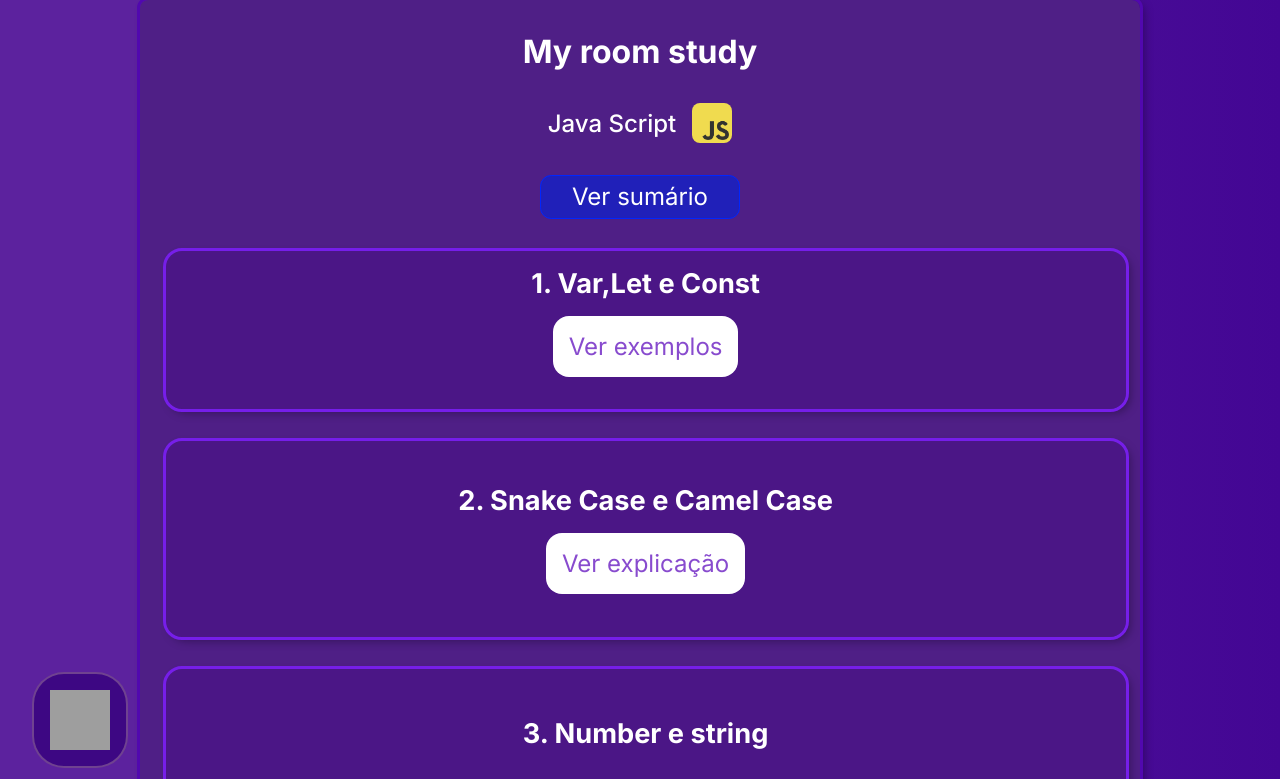
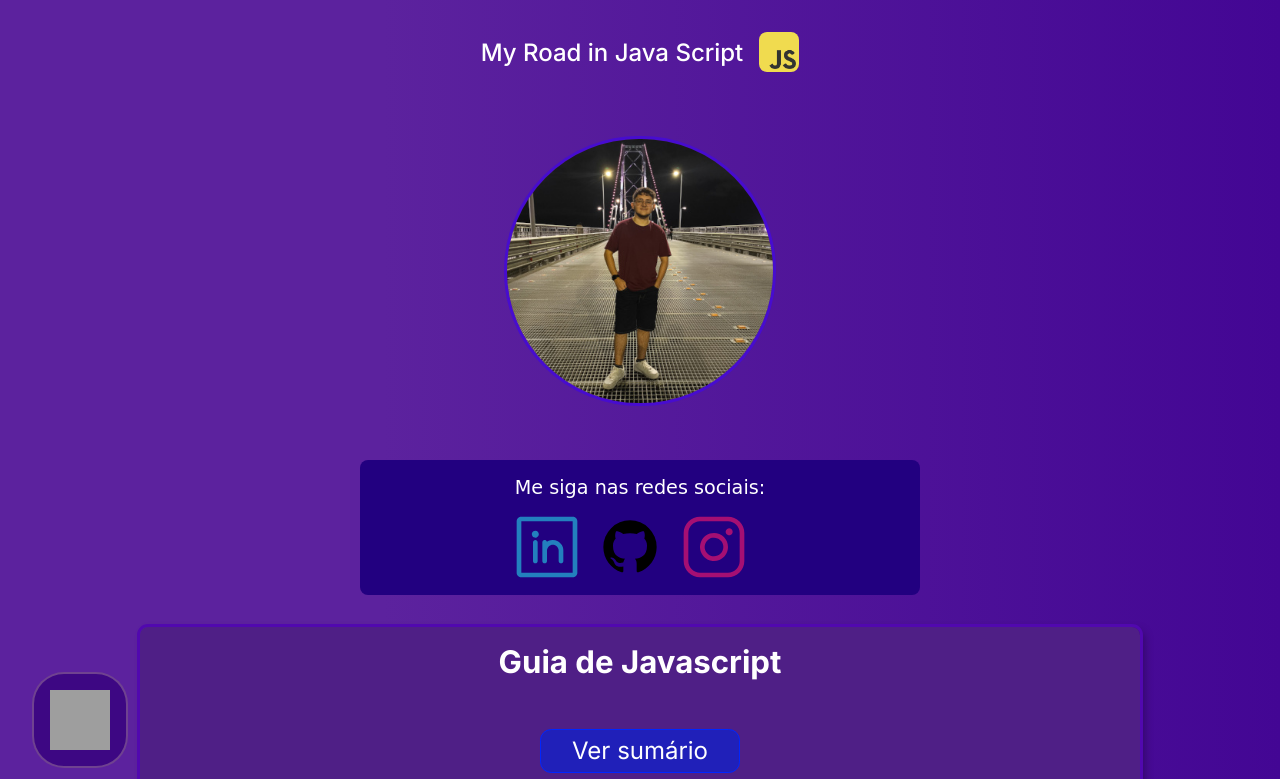
Before and after one commit to LeonardoBruchez/GuideJavaScript, a plain HTML site: page index.html in a window 1280 px wide. Shown: the top 779 px of the page. Drawn offline with Linux system fonts and the light colour scheme; grey boxes are pictures that could not be loaded; a web font is replaced by a local one.

Commit message:
update the css header

```diff
--- a/index.html
+++ b/index.html
@@ -7,20 +7,36 @@
   <meta name="viewport" content="width=device-width, initial-scale=1.0">
   <title>My room study</title>
   <link rel="stylesheet" href="styles/index.css">
-  <link href="https://fonts.googleapis.com/css2?family=Inter:ital,opsz,wght@0,14..32,100..900;1,14..32,100..900&display=swap" rel="stylesheet">
+  <link href="https://fonts.googleapis.com/css2?family=Edu+NSW+ACT+Cursive:wght@400..700&family=Google+Sans+Code:ital,wght@0,300..800;1,300..800&family=Inter:ital,opsz,wght@0,14..32,100..900;1,14..32,100..900&display=swap" rel="stylesheet">
+
 </head>
 <body>
   <main>
     <header>
+      <div  class="titleJS" id="titleJS">
+        <h1>My Road in Java Script</h1>
+        <img src="assets/JavaScript-logo.png" alt="">
+      </div>
+      <img src="assets/avatar.png" alt="" id="IconProfile">
     </header>
+    <div class="Social-wrapper">
+      <p>Me siga nas redes sociais:</p>
+      <div class="Links-Wrapper">
+        <a href="https://www.linkedin.com/in/leonardo-bruchez-280635356" target="_blank" id="LinkedinIcon">
+          <img src="assets/linkedin-logo.svg" alt="">
+        </a>
+        <a href="https://github.com/LeonardoBruchez" id="githubIcon" target="_blank">
+          <img src="assets/githubIcon.svg" alt="" >
+        </a>
+        <a href="https://www.instagram.com/bruchezleo" id="InstagramIcon" target="_blank">
+          <img src="assets/instagram-logo.svg" alt="">
+        </a>
+      </div>
+    </div>
+    <div class="space"></div>
 
     <article id="java-script">
-      <h1>My room study </h1>
-
-      <div  class="titleJS">
-        <p>Java Script</p>
-        <img src="assets/JavaScript-logo.png" alt="">
-      </div>
+      <h1>Guia de Javascript</h1>
 
       <button type="submit" id="showSumary">Ver sumário</button>
 
@@ -204,19 +220,23 @@ Proibido ❌
           <p>`O aluno ${aluno} de ${idade} anos tirou ${nota} na prova`</p>
           <p>Basta colocar a variável dentro de ${} para mencionar ela,e colocar crases `` no lugar das aspas em volta</p>
           <pre>
-            var nome = prompt("Qual seu nome?")
-    console.log(nome)
-    var idade = prompt(`Olá ${nome}, Quantos anos
-     você tem?`)
-    console.log(idade)
-    alert("Que legal!")
-    document.write(`Seu nome é &lt;strong&gt;${nome}&lt;/strong&gt;;
-     e você tem <strong>${idade}</strong> anos. <br>`)
-    document.write(`Seu nome tem <strong>${nome.length}</strong> letras. <br>`)
-    document.write('Para contar a quantidade de letras
-     existentes no nome considere usar ${variavel.length}
-      igual mostra na foto abaixo: <br>')
-    document.write(`<img src="../assets/length.PNG" alt="">`)
+var nome = prompt("Qual seu
+ nome?")
+console.log(nome)
+var idade = prompt(`Olá
+${nome}, Quantos anos
+você tem?`)
+console.log(idade)
+alert("Que legal!")
+document.write(`Seu nome é
+&lt;strong&gt;${nome}&lt;/strong&gt;;
+e você tem ${idade} anos. <br>`)
+document.write(`Seu nome tem
+${nome.length} letras. <br>`)
+document.write('Para contar a
+ quantidade de letras
+existentes no nome considere
+usar ${variavel.length}
           </pre>
         </div>
       </section>
@@ -1081,7 +1101,7 @@ Proibido ❌
 
 
 
-  <a href="#java-script" id="button">
+  <a href="#titleJS" id="button">
     <img src="https://icons.iconarchive.com/icons/icons8/ios7/128/Arrows-Up-4-icon.png" width="60" height="60">
   </a>
   <script src="scripts.js"></script>
--- a/styles/section.css
+++ b/styles/section.css
@@ -1,3 +1,103 @@
+& header {
+  display: grid;
+  justify-items: center;
+  &> .titleJS {
+    justify-content: center;
+    gap: 1rem;
+    display: flex;
+    align-items: center;
+    margin-top: 2rem;
+
+      & > h1{
+      text-align: center;
+      font: var(--font1-5rem500);
+      color: white;
+    }
+
+    & img {
+      width: 2.5rem;
+      height: 2.5rem;
+      border-radius: .5rem;
+    }
+  }
+  &> h1 {
+      font:var(--font2rem700);
+      text-align: center;
+      margin-top: 2rem;
+    }
+
+  & > #IconProfile {
+    display: grid;
+    justify-self: center;
+    border-radius: 20rem;
+    margin-block: 4rem 1.4rem ;
+    width: 17rem;
+    border: 3px solid rgb(71, 12, 207);
+  }
+
+}
+.Social-wrapper{
+  background-color: rgb(34, 0, 128);
+  display: grid;
+  grid-auto-flow: row;
+  color: white;
+  gap: 1rem;
+  width: 20rem;
+  padding-block: 1rem;
+  justify-content: center;
+  border-radius: 0.5rem;
+  margin: auto;
+  justify-self: center;
+  font-family: cursive;
+
+  .Links-Wrapper{
+    display: grid;
+    grid-auto-flow: column;
+  }
+
+  & #LinkedinIcon{
+    width: fit-content;
+    display: grid;
+    align-items: center;
+    justify-content: center;
+    & img {
+      width: 4rem;
+      align-items: center;
+      justify-self: center;
+      display: grid;
+    }
+  }
+
+  & #githubIcon{
+     width: fit-content;
+    display: grid;
+    align-items: center;
+    justify-content: center;
+    & img {
+      width: 4rem;
+      align-items: center;
+      justify-self: center;
+      display: grid;
+    }
+  }
+
+  & #InstagramIcon{
+    width: fit-content;
+    display: grid;
+    align-items: center;
+    justify-content: center;
+    & img {
+      width: 4rem;
+      align-items: center;
+      justify-self: center;
+      display: grid;
+    }
+  }
+}
+
+.space{
+  margin-block: 2rem;
+}
 #java-script {
   display: grid;
   gap: 2rem;
@@ -12,28 +112,12 @@
   box-shadow: rgba(0, 0, 0, 0.342) 4px 4px 10px;
   color: rgb(255, 255, 255);
 
-  &> h1 {
-      font:var(--font2rem700);
-      text-align: center;
-      margin-top: 2rem;
-    }
-  &> .titleJS {
-    justify-content: center;
-    gap: 1rem;
-    display: flex;
-    align-items: center;
+  & > h1 {
+    text-align: center;
+    margin-block: 1rem;
+  }
 
-      & > p{
-      text-align: center;
-      font: var(--font1-5rem500);
-    }
 
-    & img {
-      width: 2.5rem;
-      height: 2.5rem;
-      border-radius: .5rem;
-    }
-  }
 
 
 
@@ -268,6 +352,15 @@
     }
 
     &>div {
+
+      & pre {
+        background-color: rgb(83, 83, 83);
+        padding-block: 0.4rem;
+        border-radius: 0.5rem;
+        & img {
+          width: 150px;
+        }
+      }
       & p:nth-child(2){
         background-color: rgb(61, 7, 131);
         font: var(--font1rem);
@@ -280,7 +373,7 @@
         border-radius: 1rem;
         justify-self: center;
         display: grid;
-        width: 20rem;
+        width: 15rem;
       }
 
       & p:nth-child(4){
@@ -1283,6 +1376,64 @@
 
 
 @media (width >= 43.75rem) {
+  .Social-wrapper{
+  background-color: rgb(34, 0, 128);
+  display: grid;
+  grid-auto-flow: row;
+  color: white;
+  gap: 1rem;
+  width: 35rem;
+  padding-block: 1rem;
+  justify-content: center;
+  border-radius: 0.5rem;
+  margin-block: 2rem;
+  justify-self: center;
+  font-family: cursive;
+
+  .Links-Wrapper{
+    display: grid;
+    grid-auto-flow: column;
+  }
+
+  & #LinkedinIcon{
+    width: fit-content;
+    display: grid;
+    align-items: center;
+    justify-content: center;
+    & img {
+      width: 4rem;
+      align-items: center;
+      justify-self: center;
+      display: grid;
+    }
+  }
+
+  & #githubIcon{
+     width: fit-content;
+    display: grid;
+    align-items: center;
+    justify-content: center;
+    & img {
+      width: 4rem;
+      align-items: center;
+      justify-self: center;
+      display: grid;
+    }
+  }
+
+  & #InstagramIcon{
+    width: fit-content;
+    display: grid;
+    align-items: center;
+    justify-content: center;
+    & img {
+      width: 4rem;
+      align-items: center;
+      justify-self: center;
+      display: grid;
+    }
+  }
+}
 
   #java-script {
     max-width: 1000px;
```
Also changed, not shown: assets/avatar-claro.jpg (added), assets/avatar.png (added), assets/githubIcon.svg (added), assets/instagram-logo.svg (added), assets/linkedin-logo.svg (added).
